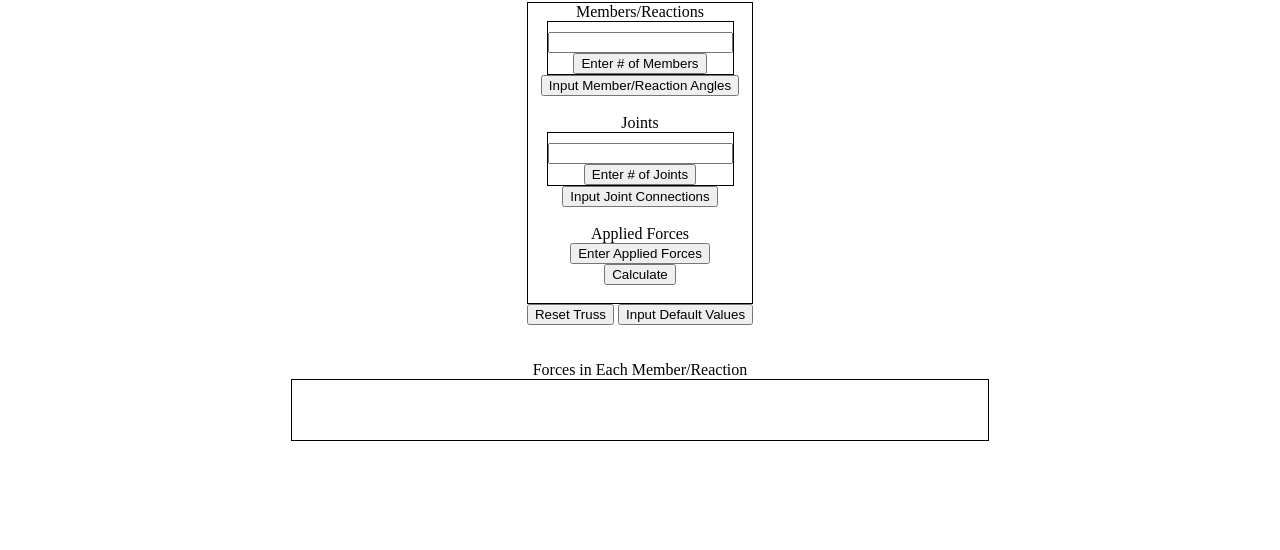
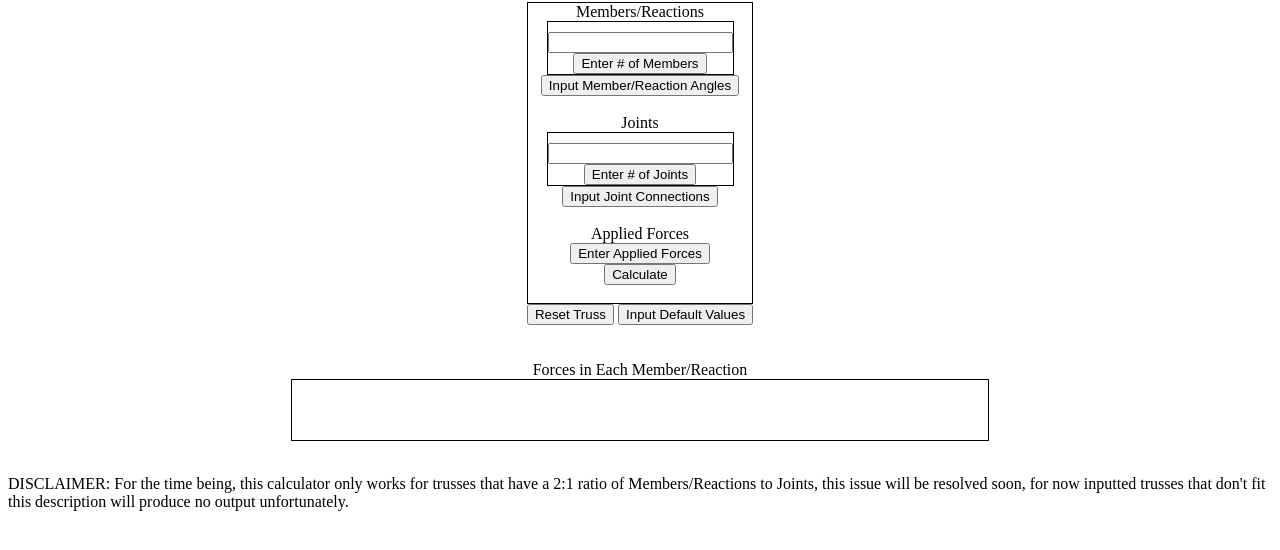
Before and after one commit to jkhari14/static_truss_force_calc, a plain HTML site: page Vector_Calc_Proj/index.html in a window 1280 px wide. Shown: the part 86-636 px from the top of the page. Drawn offline with Linux system fonts and the light colour scheme.

Commit message:
Update index.html
Final Temporary Index

```diff
--- a/Vector_Calc_Proj/index.html
+++ b/Vector_Calc_Proj/index.html
@@ -65,8 +65,12 @@
        <br>
        <label>Forces in Each Member/Reaction</label>
        <div id="answersContainer" class="answersContainer">
-
        </div>
+       <br>
+        <p>
+            DISCLAIMER: For the time being, this calculator only works for trusses that have a 2:1 ratio of Members/Reactions to Joints,
+            this issue will be resolved soon, for now inputted trusses that don't fit this description will produce no output unfortunately.
+        </p>
     </div>
     <script src="jsmatrix.src.js"></script>
     <script src="vector_calc.js"></script>
```
